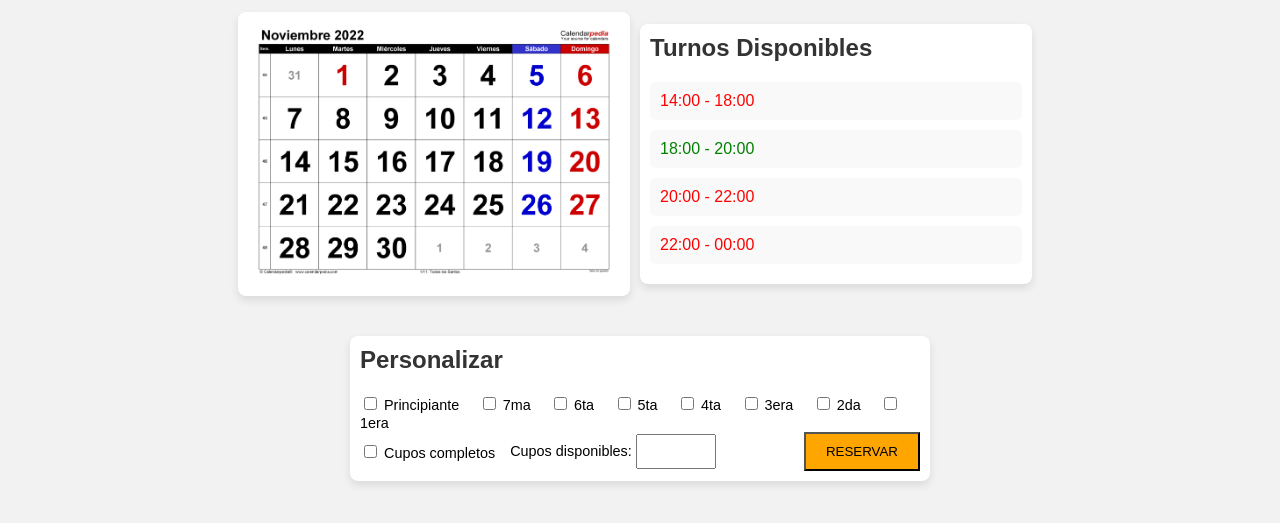
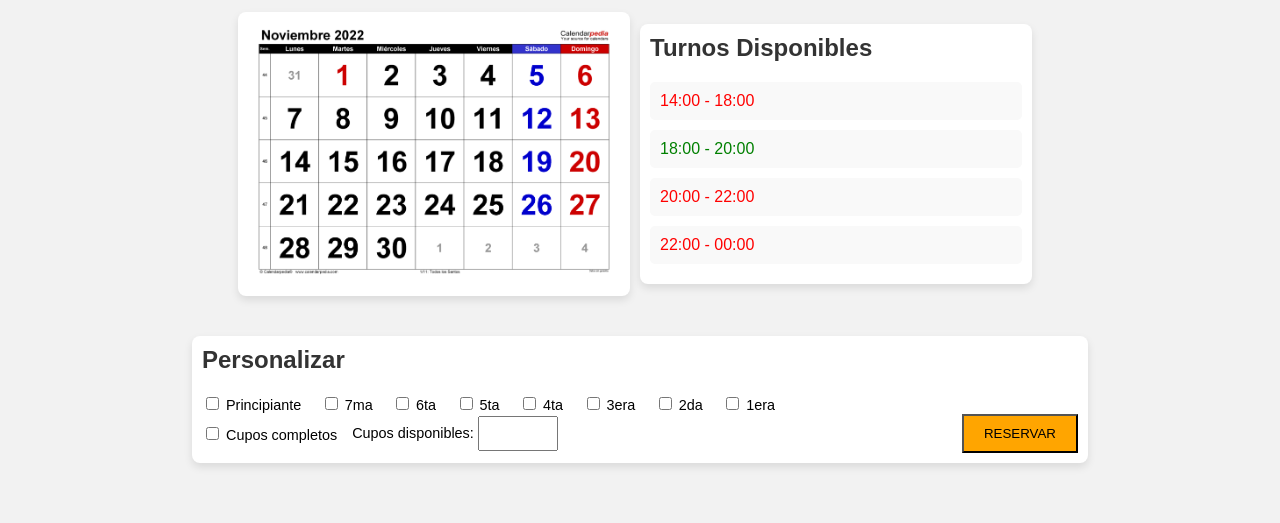
Before and after one commit to devgonzalofrank/Canchero, a plain HTML site: page pantalla_consulta.html in a window 1280 px wide. Shown: the part 107-630 px from the top of the page. Drawn offline with Linux system fonts and the light colour scheme.

Commit message:
mejora estilos

```diff
--- a/assets/css/estilos_consultas.css
+++ b/assets/css/estilos_consultas.css
@@ -104,8 +104,10 @@ main {
 
 .parametros {
   margin-top: 20px;
-  margin-left: 350px;
-  margin-right: 350px;
+  /*margin-left: 350px;
+  margin-right: 350px;*/
+  margin-left: 15%;
+  margin-right: 15%;
 }
 
 .parametros form {
```
